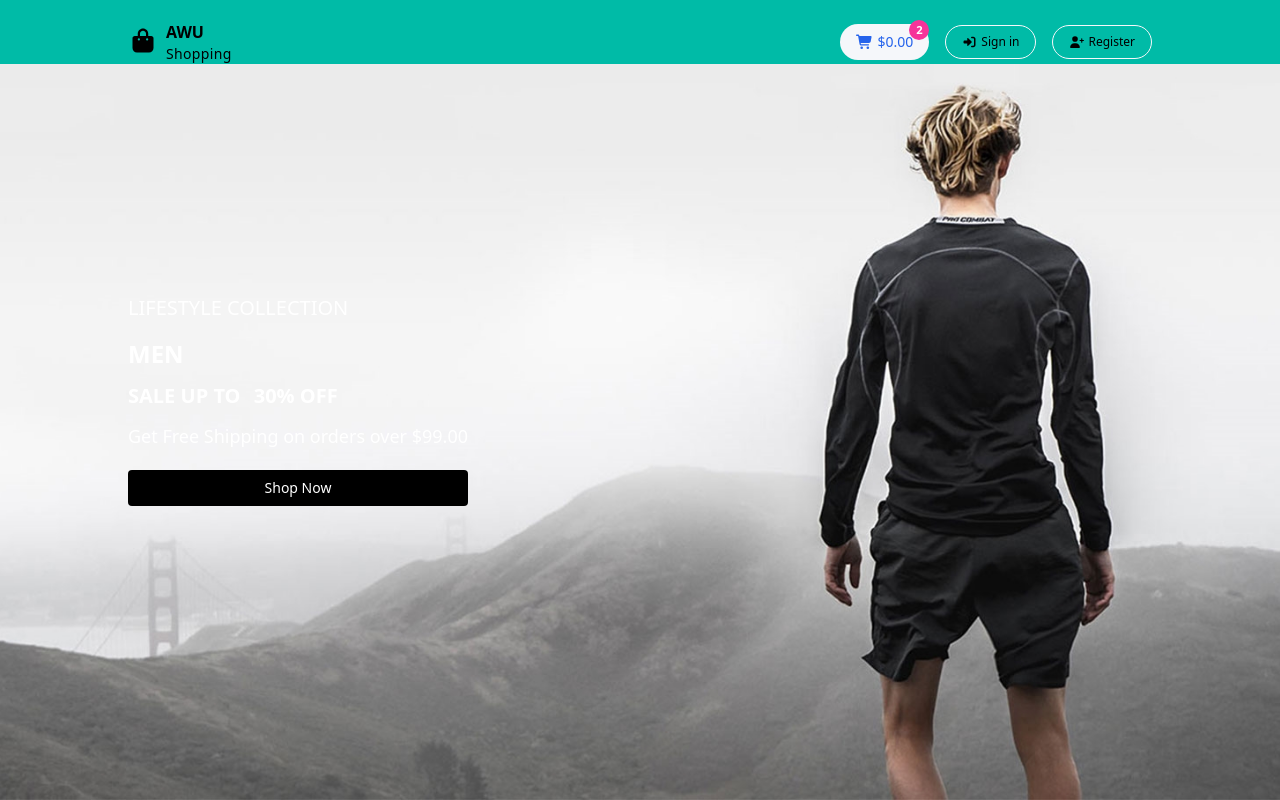
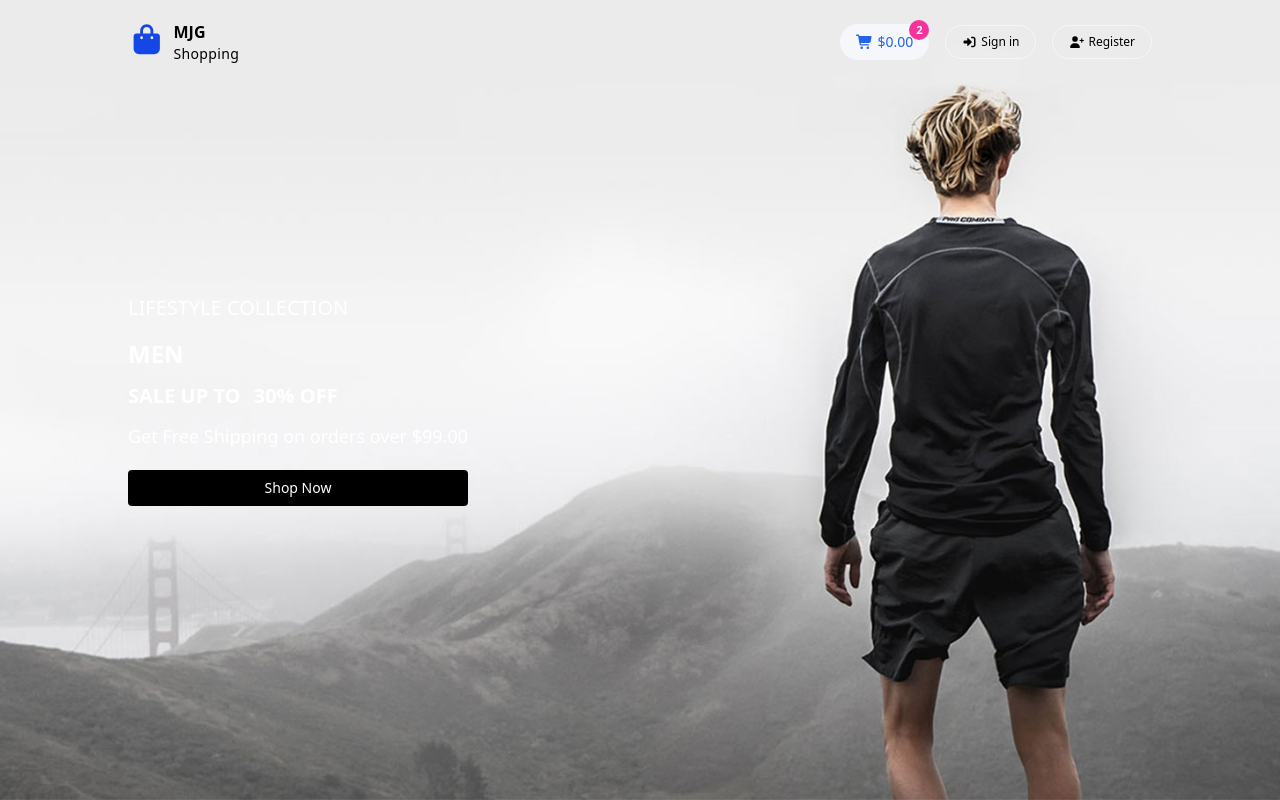
Before and after one commit to Mahmoud123Jamal/E-commerce-App-NextJS, a Next.js app: page / in a window 1280 px wide. Shown: the top 800 px of the page. Built offline with nearby package versions, Linux system fonts and the light colour scheme; data requests are answered from the project's data file.

Commit message:
update header

```diff
--- a/components/Header.tsx
+++ b/components/Header.tsx
@@ -5,15 +5,22 @@ import {
   faRightToBracket,
   faUserPlus,
 } from "@fortawesome/free-solid-svg-icons";
+
 import Link from "next/link";
 
 function Header() {
   return (
-    <header className="flex items-center justify-between px-[10%] pt-5 max-[600px]:justify-center max-[600px]:px-0 bg-teal-500">
+    <header className="flex items-center justify-between px-[10%] pt-5 max-[600px]:justify-center max-[600px]:px-0">
       <Link href="/" className="flex items-center gap-1 max-[600px]:hidden">
-        <FontAwesomeIcon icon={faBagShopping} className="text-2xl mr-1" />
+        <span>
+          <FontAwesomeIcon
+            icon={faBagShopping}
+            className="text-3xl mr-1 w-10 h-10 text-blue-700"
+          />
+        </span>
+
         <div>
-          <span className="font-bold">AWU</span>
+          <span className="font-bold">MJG</span>
           <p className="tracking-wide text-sm">Shopping</p>
         </div>
       </Link>
```
